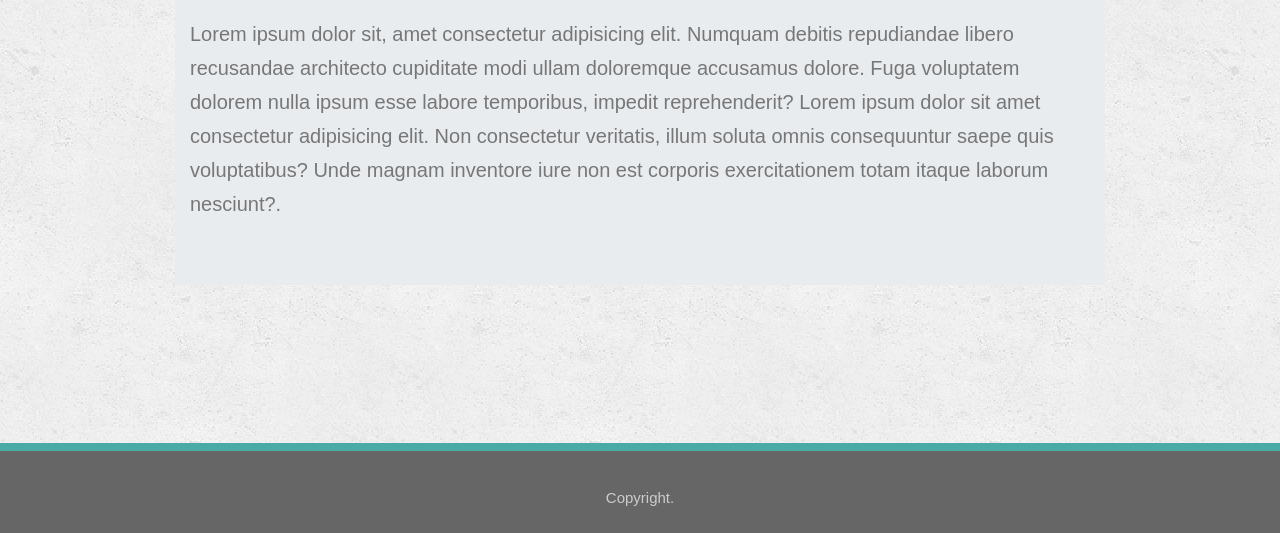
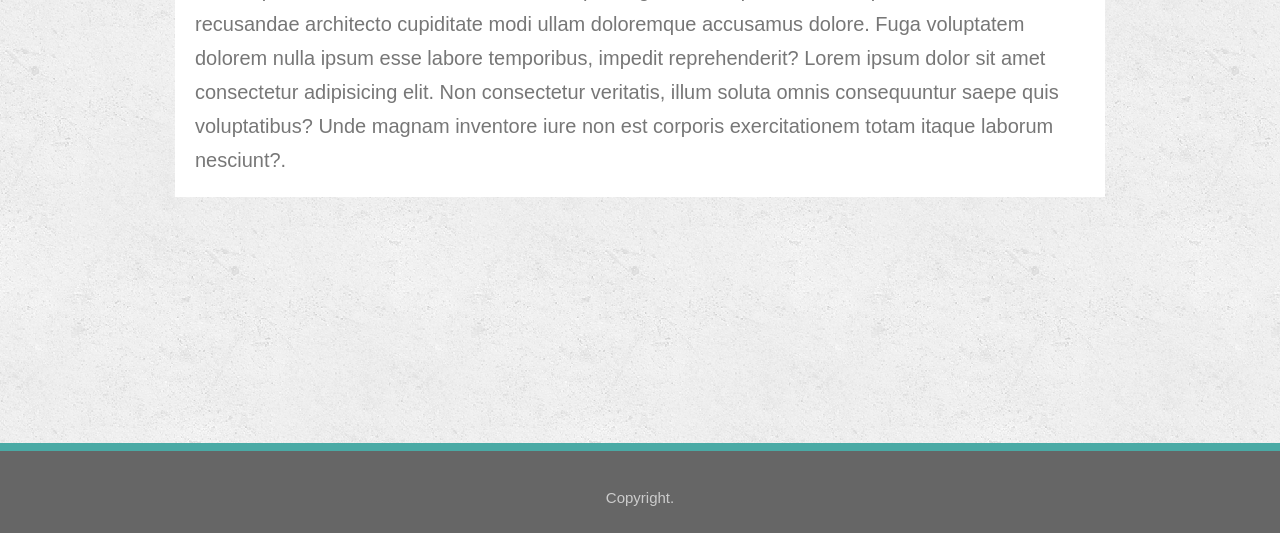
Before and after one commit to johnpgeipel/bootstrap-portfolio, a plain HTML site: page index.html in a window 1280 px wide. Shown: the part 287-820 px from the top of the page. Drawn offline with nearby package versions, Linux system fonts and the light colour scheme.

Commit message:
working on bootstrap styling

```diff
--- a/assets/css/style.css
+++ b/assets/css/style.css
@@ -124,7 +124,7 @@ padding-top: 130px;
 min-height: calc(100vh - 70px);
 }
 
-.main-section {
+/* .main-section {
 float: left;
 width: 100%;
 max-width: 960px;
@@ -132,7 +132,7 @@ padding: 30px;
 margin: 0 0 40px;
 background: #ffffff;
 border: 1px solid #dddddd;
-}
+} */
 
 /* portfolio page */
 
@@ -214,3 +214,8 @@ color: #ffffff;
     cursor: pointer;
     background: #4aaaa5;
     border: 0 none;
+}
+.jumbotron {
+    background-color:#ffffff;
+    padding: 20px;
+}
--- a/index.html
+++ b/index.html
@@ -13,7 +13,7 @@
         <div class="container">
             <a href="index.html" id="logo">John P. Geipel</a>
             <nav>
-                <ul class="nav justify-content-end">
+                <ul class="nav justify-content-sm-center justify-content-end">
                     <li class="nav-item">
                         <a class="nav-link active" href="index.html">About</a>
                     </li>
@@ -29,7 +29,7 @@
     </header>
     <div id="main-container" class="container">
         <div class="jumbotron jumbotron-fluid">
-                <div class="container">
+                <div class="container"></div>
                     <h1 class="display-4">Fluid jumbotron</h1>
                     <p class="lead">Lorem ipsum dolor sit, amet consectetur adipisicing elit. Numquam debitis repudiandae libero recusandae architecto cupiditate modi ullam doloremque accusamus dolore. Fuga voluptatem dolorem nulla ipsum esse labore temporibus, impedit reprehenderit? Lorem ipsum dolor sit amet consectetur adipisicing elit. Non consectetur veritatis, illum soluta omnis consequuntur saepe quis voluptatibus? Unde magnam inventore iure non est corporis exercitationem totam itaque laborum nesciunt?.</p>
                 </div>
```
Lines whose indentation alone changed are shown as unchanged.
